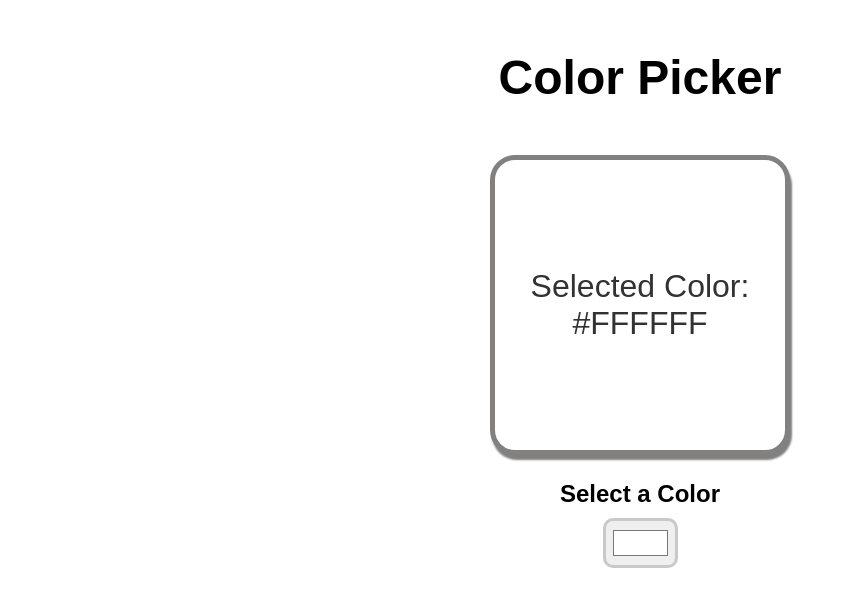
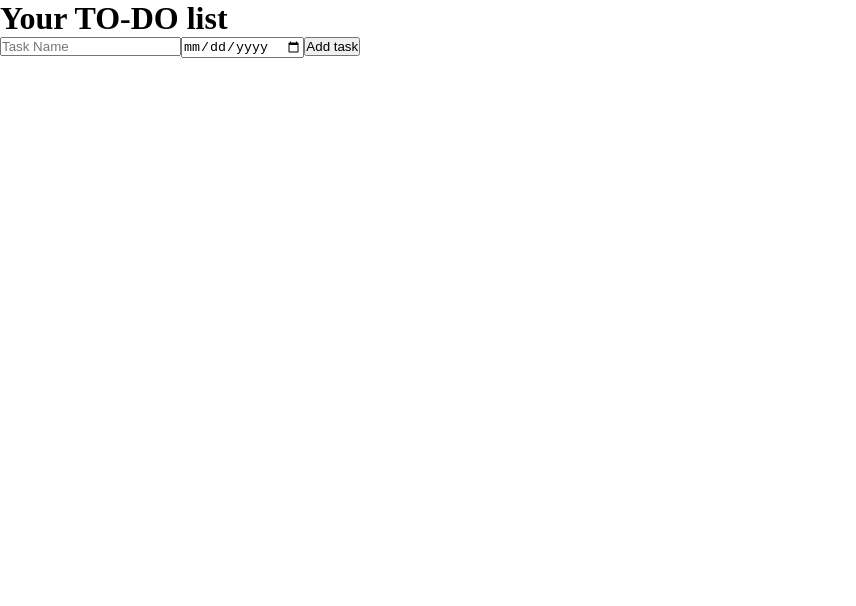
Before and after one commit to Eitan4lyakas/FirstReactProjects, a React (Vite) app: page / in a window 1280 px wide. Shown: the top 606 px of the page, without its empty margins (0-856 px from the left). Built offline with nearby package versions, Linux system fonts and the light colour scheme.

Commit message:
started the third project: to do list
Added the basic stuff, now i need to add styling and some other features

```diff
--- a/src/App.jsx
+++ b/src/App.jsx
@@ -1,8 +1,10 @@
 import Counter from './Counter.jsx';
 import ColorPicker from './ColorPicker.jsx';
+import ToDoList from './ToDoList.jsx';
+
 function App(){
   return(<>
-    <ColorPicker />
+    <ToDoList />
   </>)
 }
 
--- /dev/null
+++ b/src/ToDoList.jsx
@@ -0,0 +1,74 @@
+import React, {useState} from "react";
+
+function ToDoList(){
+
+    const [taskList, setTaskList] = useState([]);
+    const [taskName, setTaskName] = useState("");
+    const [taskDueDate, setTaskDueDate] = useState(new Date().toDateString());
+    const [taskStatus, setTaskStatus] = useState(false); //false: not finished true: finished
+
+    const taskDate = new Date().toDateString();
+
+    function handleAddTask(){
+        const newTask = {
+            name: taskName,
+            creationDate: taskDate,
+            dueDate: taskDueDate,
+            status: taskStatus
+        };
+
+        setTaskList(prevTasks =>[...prevTasks, newTask]);
+
+        // Reset input fields after adding the task
+        setTaskName("");
+        setTaskDueDate(new Date().toDateString());
+        setTaskStatus(false);
+    }
+
+    function handleRemoveTask(index){
+
+    }
+
+    function handleNameChange(event){
+        setTaskName(event.target.value);
+    }
+
+    function handleDueDateChange(event){
+        setTaskDueDate(event.target.value);
+    }
+
+    function handleStatusChange(index){
+        const updatedTaskList = taskList.map((task, i) => {
+            if (i === index) {
+                return { ...task, status: !task.status };
+            }
+            return task;
+        });
+
+        setTaskList(updatedTaskList);
+    }
+
+    return (
+        <div className="ToDo-list-container">
+            <h1 className="title">Your TO-DO list</h1>
+            <ul className="list">
+                {taskList.map((task, index) => (
+                    <li key={index}>
+                        <input
+                            type="checkbox"
+                            checked={task.status}
+                            onChange={() => handleStatusChange(index)}
+                        />
+                        {task.creationDate} - {task.name} - {task.dueDate}
+                    </li>
+                ))}
+            </ul>
+
+            <input type="text" placeholder="Task Name" value={taskName} onChange={handleNameChange} />
+            <input type="date" value={taskDueDate} onChange={handleDueDateChange} />
+            <button onClick={handleAddTask}>Add task</button>
+        </div>
+    );
+}
+
+export default ToDoList;
```
